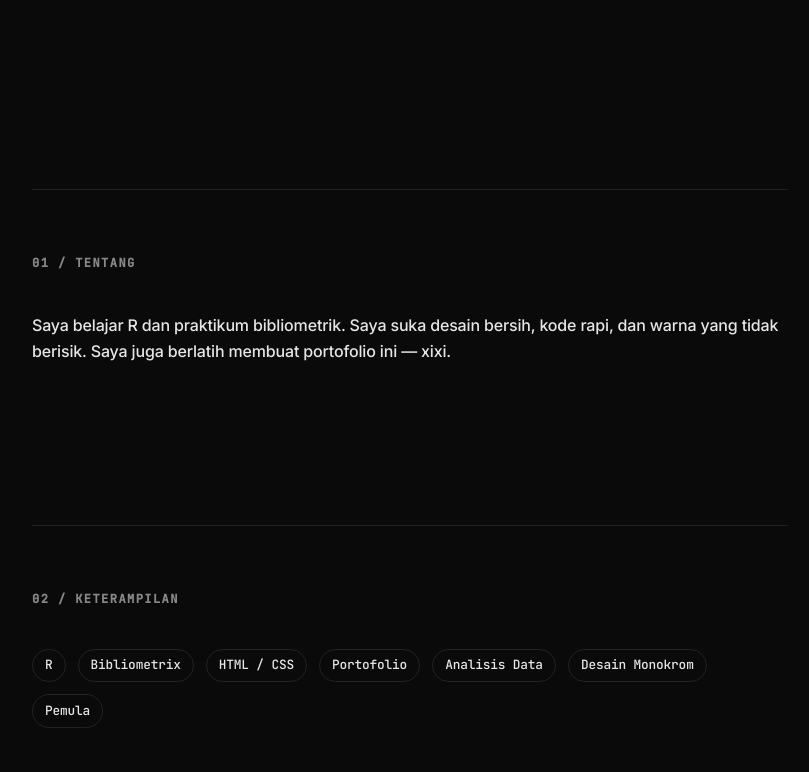
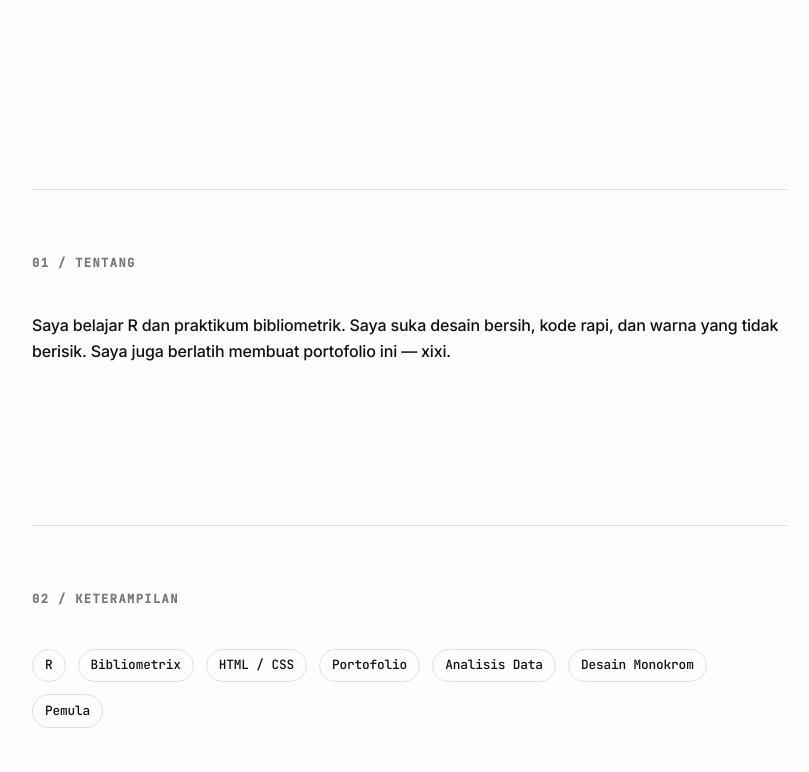
Before and after one commit to Destroy27/portofolio, a plain HTML site: page index.html in a window 1280 px wide. Shown: the part 389-1161 px from the top of the page, without its empty margins (230-1039 px from the left). Drawn offline with Linux system fonts and the light colour scheme.

Commit message:
white bg, no black

```diff
--- a/index.html
+++ b/index.html
@@ -6,7 +6,7 @@
 <title>Dary — Programmer</title>
 <style>
 @import url('https://fonts.googleapis.com/css2?family=Inter:wght@300;500;800&family=JetBrains+Mono:wght@300;500&display=swap');
-:root{--bg:#0a0a0a;--fg:#e6e6e6;--muted:#888;--line:#222;--accent:#fff;}
+:root{--bg:#fdfdfd;--fg:#111;--muted:#777;--line:#e0e0e0;--accent:#111;}
 *{margin:0;padding:0;box-sizing:border-box}
 html{scroll-behavior:smooth}
 body{background:var(--bg);color:var(--fg);font-family:'Inter',system-ui,sans-serif;line-height:1.6;letter-spacing:-0.01em}
```
